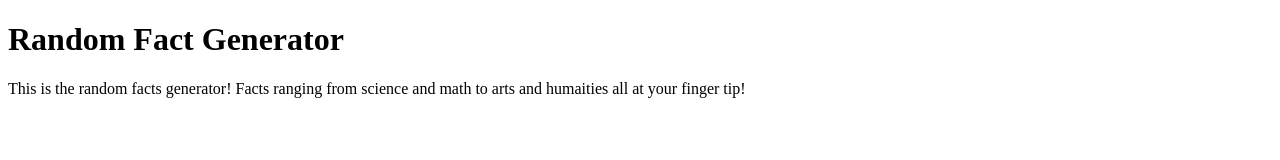
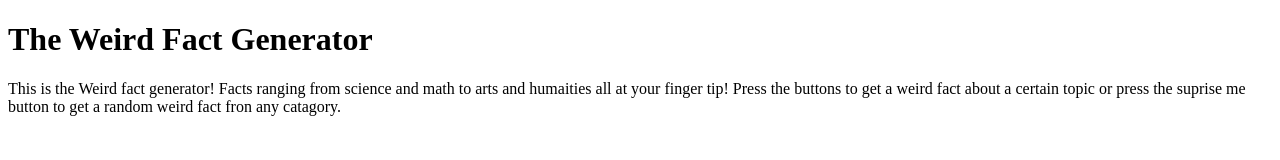
Before and after one commit to MichM-809/FactWebsite, a plain HTML site: page index.html in a window 1280 px wide. Drawn offline with Linux system fonts and the light colour scheme.

Commit message:
changed title and rules

```diff
--- a/index.html
+++ b/index.html
@@ -2,10 +2,11 @@
 <html lang="en">
   <head>
     <meta charset="utf-8">
-    <title>Random Facts Generator</title>
+    <title>Weird Fact Generator</title>
   </head>
   <body>
-    <h1>Random Fact Generator</h1>
-    <p>This is the random facts generator! Facts ranging from science and math to arts and humaities all at your finger tip!</p>
+    <h1>The Weird Fact Generator</h1>
+    <p>This is the Weird fact generator! Facts ranging from science and math to arts and humaities all at your finger tip!
+      Press the buttons to get a weird fact about a certain topic or press the suprise me button to get a random weird fact fron any catagory.</p>
   </body>
 </html>
```
